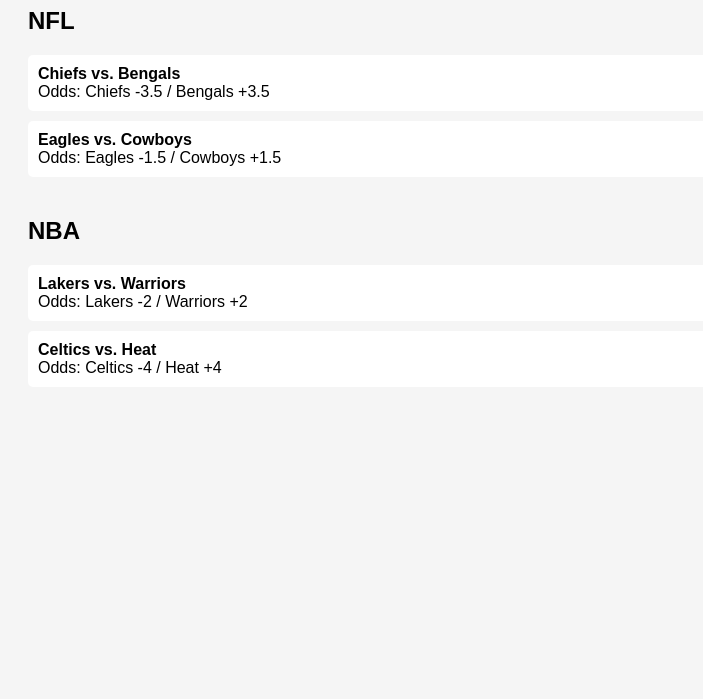
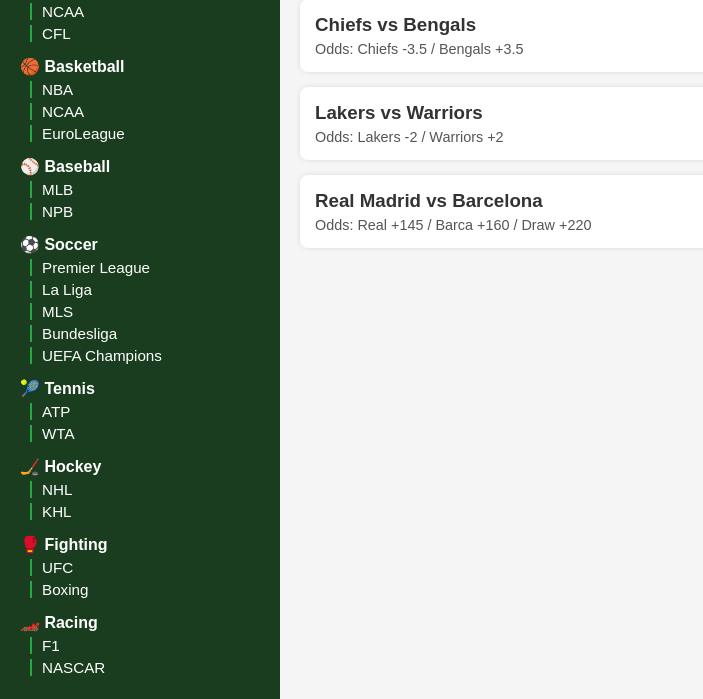
Before and after one commit to JackpotBandit/Jackpot, a plain HTML site: page sportsbook.html in a window 1280 px wide. Shown: the part 101-800 px from the top of the page, without its empty margins (0-703 px from the left). Drawn offline with Linux system fonts and the light colour scheme.

Commit message:
Update sportsbook.html

```diff
--- a/sportsbook.html
+++ b/sportsbook.html
@@ -1,54 +1,158 @@
+<!DOCTYPE html>
+<html lang="en">
+<head>
+  <meta charset="UTF-8" />
+  <meta name="viewport" content="width=device-width, initial-scale=1.0"/>
+  <title>JackpotBandit - Sportsbook</title>
+  <style>
+    body {
+      margin: 0;
+      font-family: Arial, sans-serif;
+      background-color: #f5f5f5;
+      display: flex;
+      height: 100vh;
+    }
 
-<!DOCTYPE html>
-<html>
-<head>
-    <title>JackpotBandit - Sportsbook</title>
-    <style>
-        body { font-family: Arial; background: #f5f5f5; padding: 20px; }
-        h1 { color: #2b8a3e; }
-        .sport-section { margin-bottom: 40px; }
-        .match { padding: 10px; background: #fff; margin: 10px 0; border-radius: 5px; }
-    </style>
+    .sidebar {
+      width: 240px;
+      background-color: #1a3d1f;
+      color: white;
+      padding: 20px;
+      overflow-y: auto;
+    }
+
+    .sidebar h2 {
+      font-size: 1.2em;
+      margin-top: 0;
+    }
+
+    .sidebar .sport {
+      margin-bottom: 15px;
+    }
+
+    .sidebar .league {
+      font-size: 0.95em;
+      margin-left: 10px;
+      padding-left: 10px;
+      border-left: 2px solid #28a745;
+      margin-top: 5px;
+    }
+
+    .content {
+      flex: 1;
+      padding: 20px;
+      overflow-y: auto;
+    }
+
+    .content h1 {
+      color: #1a3d1f;
+    }
+
+    .match {
+      background-color: white;
+      border-radius: 8px;
+      padding: 15px;
+      margin-bottom: 15px;
+      box-shadow: 0 0 5px rgba(0,0,0,0.1);
+    }
+
+    .match h3 {
+      margin: 0;
+      color: #333;
+    }
+
+    .match p {
+      margin: 5px 0 0 0;
+      font-size: 0.9em;
+      color: #555;
+    }
+
+    @media (max-width: 768px) {
+      .sidebar {
+        display: none;
+      }
+
+      .content {
+        padding: 10px;
+      }
+    }
+  </style>
 </head>
 <body>
-    <h1>Live Sports Odds</h1>
-    <div id="sports-container">
-        <p>Loading odds...</p>
+  <div class="sidebar">
+    <h2>Sports</h2>
+
+    <div class="sport">
+      <strong>🏈 Football</strong>
+      <div class="league">NFL</div>
+      <div class="league">NCAA</div>
+      <div class="league">CFL</div>
     </div>
 
-    <script>
-        async function loadOdds() {
-            const container = document.getElementById("sports-container");
-            // Placeholder: real API integration will go here
-            const sampleOdds = {
-                "NFL": [
-                    { game: "Chiefs vs. Bengals", odds: "Chiefs -3.5 / Bengals +3.5" },
-                    { game: "Eagles vs. Cowboys", odds: "Eagles -1.5 / Cowboys +1.5" }
-                ],
-                "NBA": [
-                    { game: "Lakers vs. Warriors", odds: "Lakers -2 / Warriors +2" },
-                    { game: "Celtics vs. Heat", odds: "Celtics -4 / Heat +4" }
-                ]
-            };
+    <div class="sport">
+      <strong>🏀 Basketball</strong>
+      <div class="league">NBA</div>
+      <div class="league">NCAA</div>
+      <div class="league">EuroLeague</div>
+    </div>
 
-            container.innerHTML = "";
-            for (const sport in sampleOdds) {
-                const section = document.createElement("div");
-                section.className = "sport-section";
-                section.innerHTML = "<h2>" + sport + "</h2>";
+    <div class="sport">
+      <strong>⚾ Baseball</strong>
+      <div class="league">MLB</div>
+      <div class="league">NPB</div>
+    </div>
 
-                sampleOdds[sport].forEach(match => {
-                    const div = document.createElement("div");
-                    div.className = "match";
-                    div.innerHTML = "<strong>" + match.game + "</strong><br>Odds: " + match.odds;
-                    section.appendChild(div);
-                });
+    <div class="sport">
+      <strong>⚽ Soccer</strong>
+      <div class="league">Premier League</div>
+      <div class="league">La Liga</div>
+      <div class="league">MLS</div>
+      <div class="league">Bundesliga</div>
+      <div class="league">UEFA Champions</div>
+    </div>
 
-                container.appendChild(section);
-            }
-        }
+    <div class="sport">
+      <strong>🎾 Tennis</strong>
+      <div class="league">ATP</div>
+      <div class="league">WTA</div>
+    </div>
 
-        loadOdds();
-    </script>
+    <div class="sport">
+      <strong>🏒 Hockey</strong>
+      <div class="league">NHL</div>
+      <div class="league">KHL</div>
+    </div>
+
+    <div class="sport">
+      <strong>🥊 Fighting</strong>
+      <div class="league">UFC</div>
+      <div class="league">Boxing</div>
+    </div>
+
+    <div class="sport">
+      <strong>🏎️ Racing</strong>
+      <div class="league">F1</div>
+      <div class="league">NASCAR</div>
+    </div>
+  </div>
+
+  <div class="content">
+    <h1>Sportsbook - All Games</h1>
+
+    <div class="match">
+      <h3>Chiefs vs Bengals</h3>
+      <p>Odds: Chiefs -3.5 / Bengals +3.5</p>
+    </div>
+
+    <div class="match">
+      <h3>Lakers vs Warriors</h3>
+      <p>Odds: Lakers -2 / Warriors +2</p>
+    </div>
+
+    <div class="match">
+      <h3>Real Madrid vs Barcelona</h3>
+      <p>Odds: Real +145 / Barca +160 / Draw +220</p>
+    </div>
+  </div>
 </body>
 </html>
```
